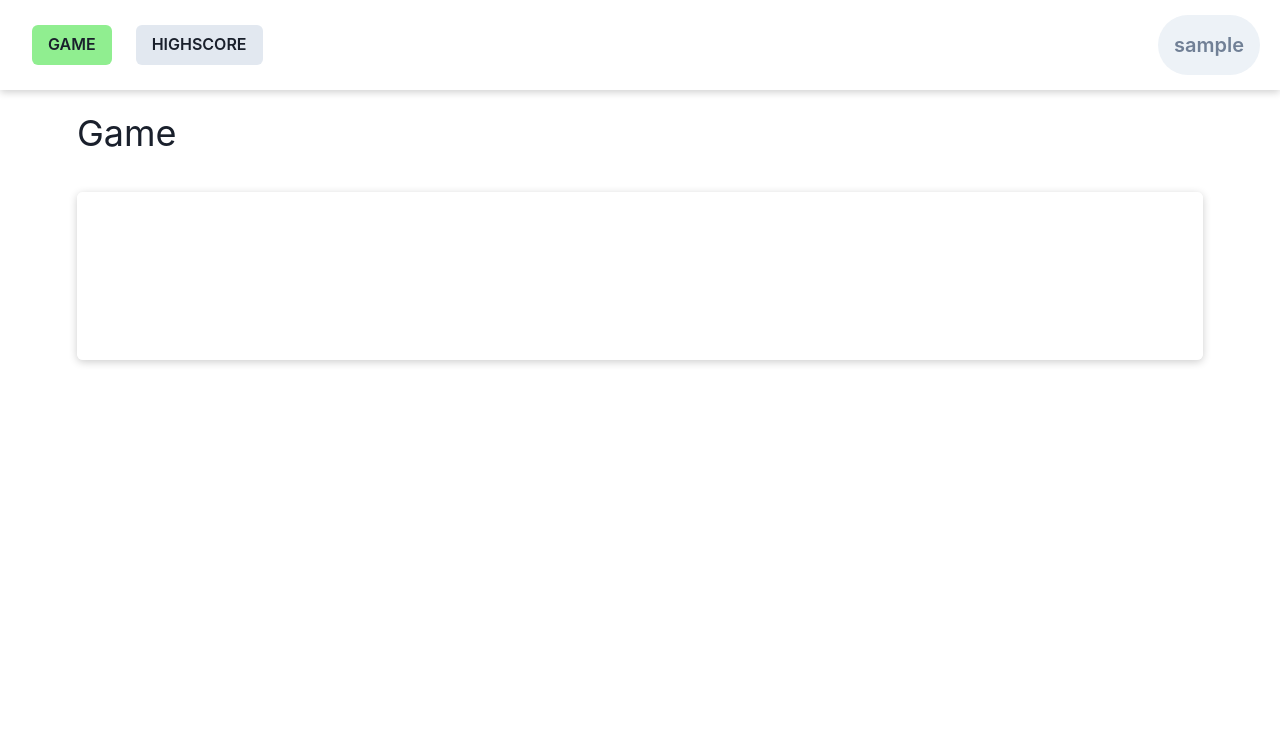
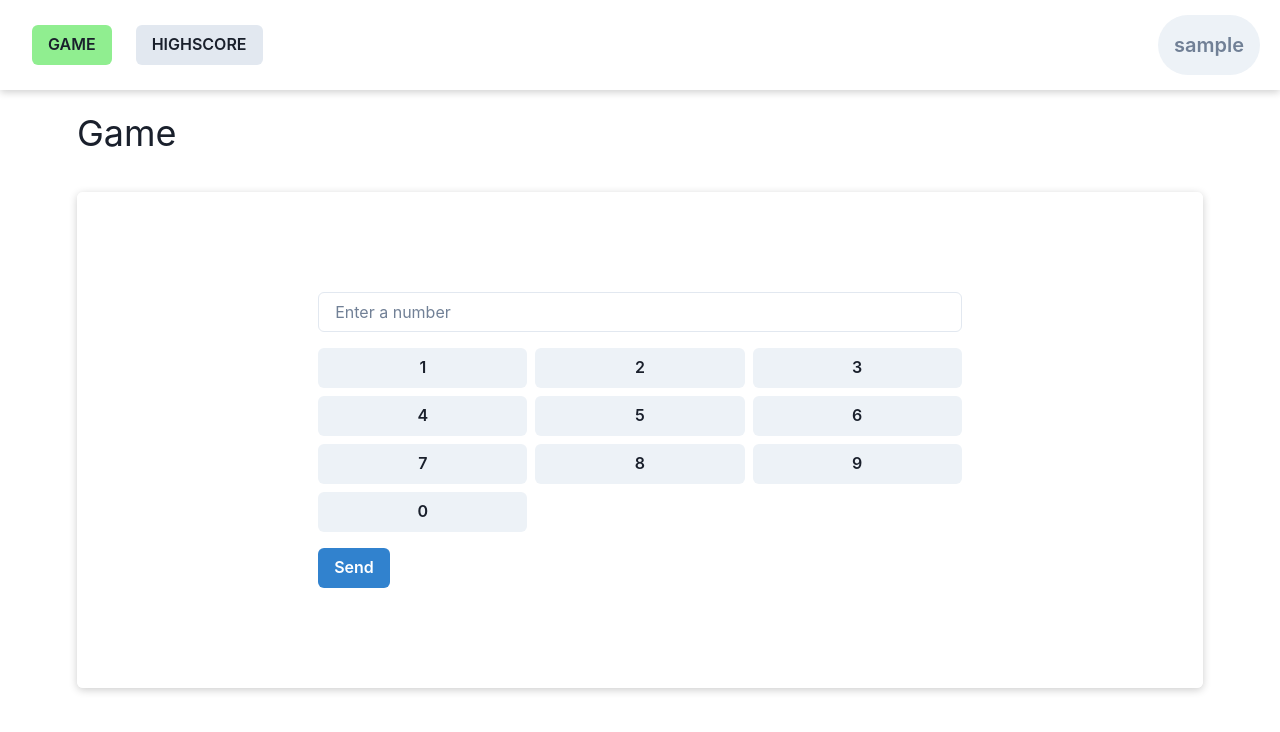
Before and after one commit to Pernjek/app_test, a Next.js app: page /game in a window 1280 px wide. Shown: the top 732 px of the page. Built offline with nearby package versions, Linux system fonts and the light colour scheme; sample sign-in values are in the browser's storage.

Commit message:
update number input

```diff
--- /dev/null
+++ b/components/game/NumberInput.jsx
@@ -0,0 +1,43 @@
+import {
+  Box,
+  Grid,
+  Button,
+  Input,
+  InputGroup,
+  InputRightAddon,
+} from "@chakra-ui/react";
+import { useState } from "react";
+
+export const NumberInput = () => {
+  const [inputValue, setInputValue] = useState("");
+
+  const handleButtonClick = (value) => {
+    console.log(inputValue + value);
+  };
+
+  const handleSendClick = () => {
+    console.log(inputValue);
+    setInputValue("");
+  };
+  const numberButtons = ["1", "2", "3", "4", "5", "6", "7", "8", "9", "0"];
+  return (
+    <Box p={4}>
+      <Input
+        value={inputValue}
+        placeholder="Enter a number"
+        onChange={(e) => setInputValue(e.target.value)}
+        mb={4}
+      />
+      <Grid templateColumns="repeat(3, 1fr)" gap={2}>
+        {numberButtons.map((number) => (
+          <Button key={number} onClick={() => handleButtonClick(number)}>
+            {number}
+          </Button>
+        ))}
+      </Grid>
+      <Button colorScheme="blue" onClick={handleSendClick} mt={4}>
+        Send
+      </Button>
+    </Box>
+  );
+};
--- a/pages/game/index.jsx
+++ b/pages/game/index.jsx
@@ -3,6 +3,7 @@ import { scoreService } from "services";
 import { PageLayout } from "components/shared/PageLayout";
 import { PageTitle } from "components/shared/PageTitle";
 import { Box } from "@chakra-ui/react";
+import { NumberInput } from "components/game/NumberInput";
 
 export default Index;
 
@@ -51,8 +52,8 @@ function Index() {
       >
         {/* <LifeDisplay />
         <ScoreDisplay />
-        <MessageDisplay />
-        <NumberInput /> */}
+        <MessageDisplay /> */}
+        <NumberInput />
       </Box>
     </PageLayout>
   );
```
